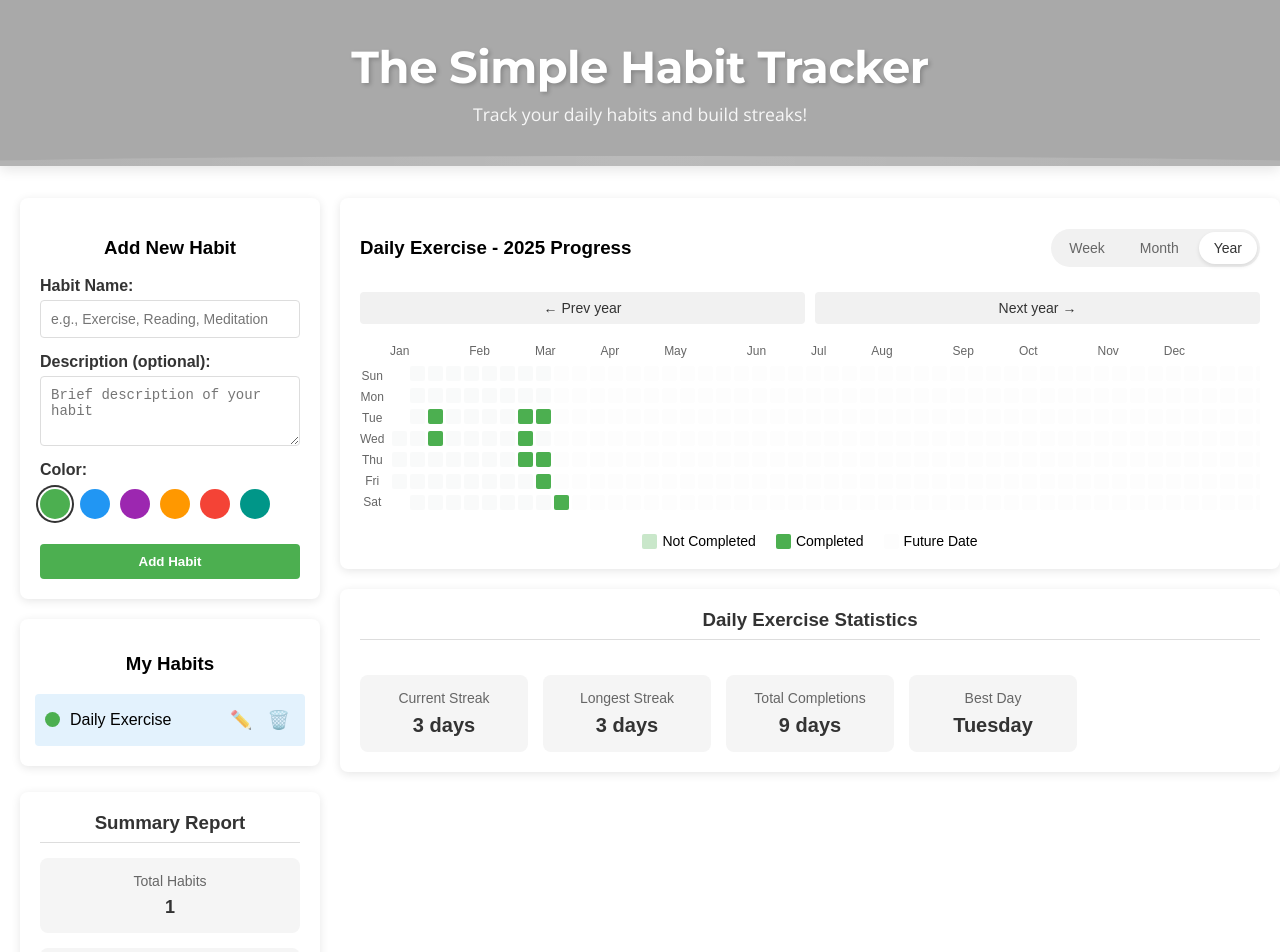
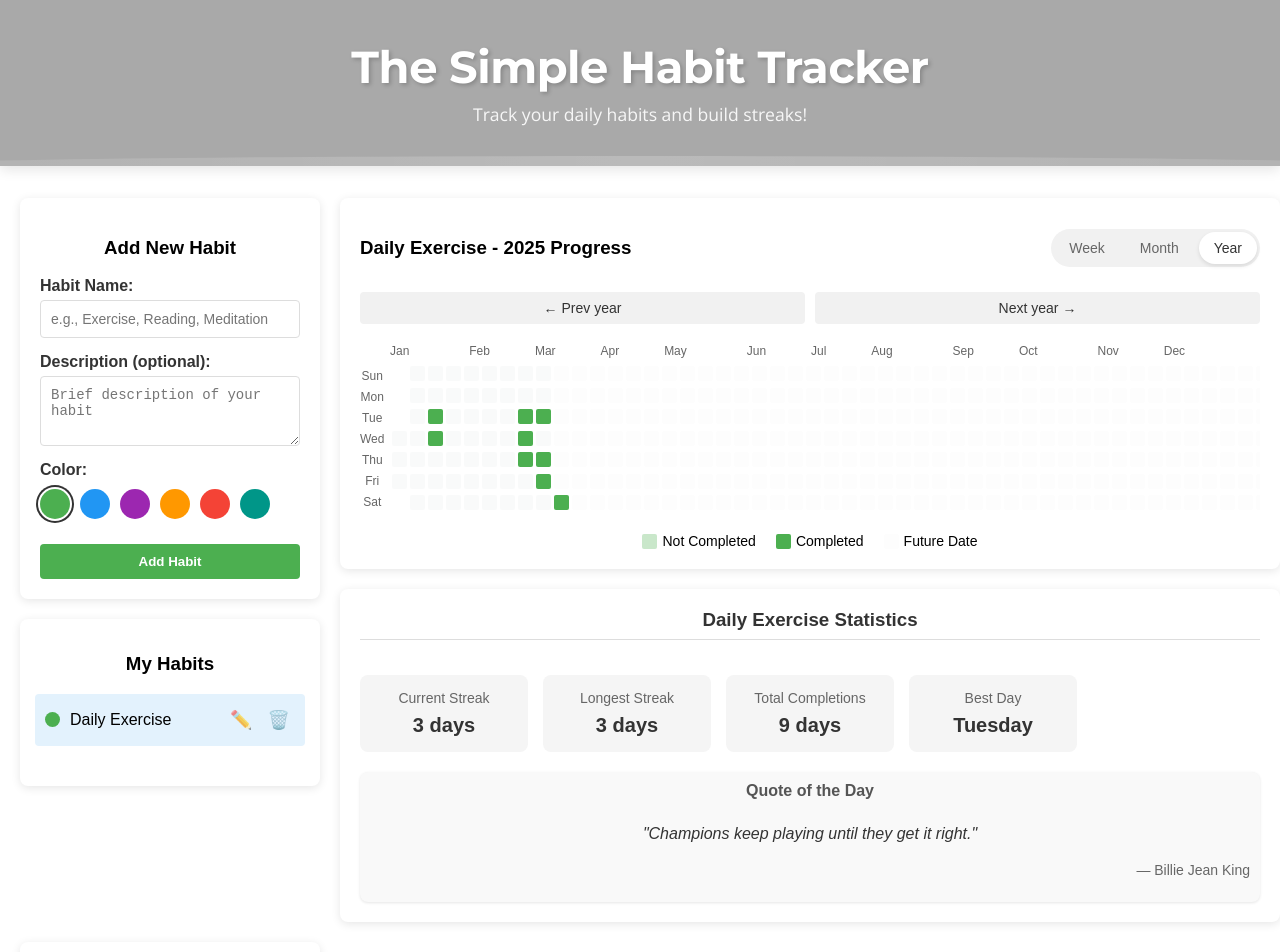
Before and after one commit to kensho-pilkey/habit-tracker, a React (Create React App) app: page / in a window 1280 px wide. Shown: the top 952 px of the page. Built offline with nearby package versions, Linux system fonts and the light colour scheme.

Commit message:
Add randomized motivational quote

```diff
--- a/src/App.css
+++ b/src/App.css
@@ -97,7 +97,7 @@
   background-color: white;
   border-radius: 8px;
   box-shadow: 0 2px 10px rgba(0, 0, 0, 0.1);
-  padding: 15px;
+  padding: 15px 15px 35px;
 }
 
 .habit-item {
--- a/src/components/HabitStats.css
+++ b/src/components/HabitStats.css
@@ -49,6 +49,42 @@
     font-weight: bold;
     color: #333;
   }
+  .quote-container {
+    margin-top: 20px;
+    padding: 10px;
+    background-color: #f9f9f9;
+    border-radius: 8px;
+    text-align: center;
+    box-shadow: 0 1px 3px rgba(0, 0, 0, 0.1);
+  }
+
+  .quote-container h4 {
+    margin-top: 0px;
+    color: #555;
+    font-weight: 600;
+  }
+
+  .quote {
+    padding: 0px;
+  }
+
+  .quote-content {
+    font-size: 16px;
+    font-style: italic;
+    color: #333;
+    line-height: 1.5;
+  }
+
+  .quote-author {
+    font-size: 14px;
+    color: #666;
+    text-align: right;
+  }
+
+  .quote-loading {
+    color: #999;
+    font-style: italic;
+  }
 
   /* Mobile responsiveness */
   @media (max-width: 768px) {
--- a/src/components/HabitStats.js
+++ b/src/components/HabitStats.js
@@ -1,8 +1,63 @@
-import React from 'react';
+import React, { useEffect, useState} from 'react';
 import './HabitStats.css';
 
 const HabitStats = ({ habit }) => {
-  if (!habit) return null;
+
+  const [quote, setQuote] = useState({ content: "", author: "" });
+  const [quoteLoading, setQuoteLoading] = useState(true);
+
+
+  useEffect(() => {
+    const getRandomQuote = () => {
+      // Collection of motivational and habit-related quotes
+      const quotes = [
+        { content: "The only way to do great work is to love what you do.", author: "Steve Jobs" },
+        { content: "It does not matter how slowly you go as long as you do not stop.", author: "Confucius" },
+        { content: "Quality is not an act, it is a habit.", author: "Aristotle" },
+        { content: "The secret of getting ahead is getting started.", author: "Mark Twain" },
+        { content: "Motivation is what gets you started. Habit is what keeps you going.", author: "Jim Ryun" },
+        { content: "We are what we repeatedly do. Excellence, then, is not an act, but a habit.", author: "Aristotle" },
+        { content: "Habits are first cobwebs, then cables.", author: "Spanish Proverb" },
+        { content: "Success is the sum of small efforts, repeated day in and day out.", author: "Robert Collier" },
+        { content: "Small daily improvements are the key to staggering long-term results.", author: "Unknown" },
+        { content: "Your net worth to the world is usually determined by what remains after your bad habits are subtracted from your good ones.", author: "Benjamin Franklin" },
+        { content: "Good habits formed at youth make all the difference.", author: "Aristotle" },
+        { content: "The chains of habit are too weak to be felt until they are too strong to be broken.", author: "Samuel Johnson" },
+        { content: "Motivation is what gets you started. Habit is what keeps you going.", author: "Jim Ryun" },
+        { content: "Champions keep playing until they get it right.", author: "Billie Jean King" },
+        { content: "You'll never change your life until you change something you do daily. The secret of your success is found in your daily routine.", author: "John C. Maxwell" },
+        { content: "Success is not final, failure is not fatal: it is the courage to continue that counts.", author: "Winston Churchill" },
+        { content: "Don't judge each day by the harvest you reap but by the seeds that you plant.", author: "Robert Louis Stevenson" },
+        { content: "The difference between who you are and who you want to be is what you do.", author: "Unknown" },
+        { content: "A year from now you may wish you had started today.", author: "Karen Lamb" },
+        { content: "Your daily choices determine your destiny.", author: "Unknown" },
+        { content: "The greatest glory in living lies not in never falling, but in rising every time we fall.", author: "Nelson Mandela" },
+        { content: "The habit of persistence is the habit of victory.", author: "Herbert Kaufman" },
+        { content: "We first make our habits, and then our habits make us.", author: "John Dryden" },
+        { content: "Make each day your masterpiece.", author: "John Wooden" },
+        { content: "The only limit to your impact is your imagination and commitment.", author: "Tony Robbins" },
+        { content: "Discipline is choosing between what you want now and what you want most.", author: "Abraham Lincoln" },
+        { content: "What you do every day matters more than what you do once in a while.", author: "Gretchen Rubin" },
+        { content: "The way to get started is to quit talking and begin doing.", author: "Walt Disney" },
+        { content: "Habits are the compound interest of self-improvement.", author: "James Clear" },
+        { content: "Success doesn't come from what you do occasionally, it comes from what you do consistently.", author: "Marie Forleo" }
+      ];
+
+      // Return a random quote from the collection
+      return quotes[Math.floor(Math.random() * quotes.length)];
+    };
+
+    // Set a new random quote whenever the habit changes
+    if (habit && habit.id) {
+      setQuoteLoading(true);
+      // Short timeout to show loading state (optional)
+      setTimeout(() => {
+        setQuote(getRandomQuote());
+        setQuoteLoading(false);
+      }, 300);
+    }
+  // eslint-disable-next-line react-hooks/exhaustive-deps
+  }, [habit?.id]);
 
   // Helper function to format date as YYYY-MM-DD
   const formatDateKey = (date) => {
@@ -137,7 +192,19 @@ const HabitStats = ({ habit }) => {
           <span className="stat-value">{calculateBestDay()}</span>
         </div>
       </div>
+      <div className="quote-container">
+        <h4>Quote of the Day</h4>
+        {quoteLoading ? (
+          <div className="quote-loading">Loading inspiration...</div>
+        ) : (
+          <div className="quote">
+            <p className="quote-content">"{quote.content}"</p>
+            <p className="quote-author">— {quote.author}</p>
+          </div>
+        )}
+      </div>
     </div>
+
   );
 };
 
```
